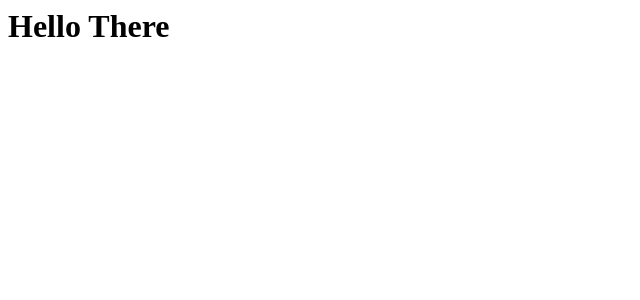
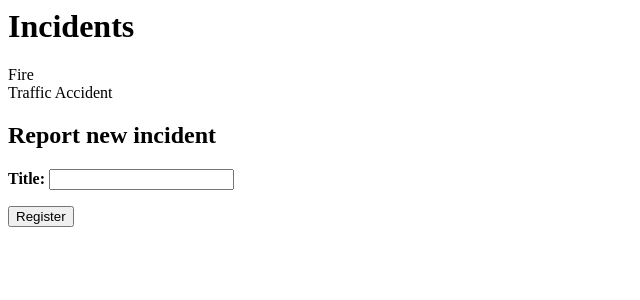
Before and after one commit to jhannes/event-sourced-websockets, a React (Vite) app in the folder frontend/: page / in a window 1280 px wide. Shown: the top 300 px of the page, without its empty margins (0-640 px from the left). Built offline with nearby package versions, Linux system fonts and the light colour scheme.

Commit message:
show incidents in frontend

```diff
--- a/frontend/src/main.tsx
+++ b/frontend/src/main.tsx
@@ -1,4 +1,5 @@
 import * as React from "react";
 import { createRoot } from "react-dom/client";
+import { Application } from "./modules/app/application";
 
-createRoot(document.getElementById("app")!).render(<h1>Hello There</h1>);
+createRoot(document.getElementById("app")!).render(<Application />);
--- /dev/null
+++ b/frontend/src/modules/app/application.tsx
@@ -0,0 +1,53 @@
+import * as React from "react";
+import { useEffect, useState } from "react";
+import { z } from "zod";
+import { v4 as uuidv4 } from "uuid";
+
+const Incident = z.object({
+  id: z.string(),
+  title: z.string(),
+  priority: z.optional(z.enum(["HIGH", "MEDIUM", "LOW"])),
+});
+
+type Incident = z.infer<typeof Incident>;
+
+async function time(number: number) {
+  return new Promise((resolve) => setTimeout(resolve, number));
+}
+
+export function Application() {
+  const [incidents, setIncidents] = useState<Incident[]>([]);
+
+  useEffect(() => {
+    (async () => {
+      await time(1000);
+      setIncidents([
+        { id: uuidv4(), title: "Fire" },
+        { id: uuidv4(), title: "Traffic Accident" },
+      ]);
+    })();
+  }, []);
+
+  return (
+    <>
+      <h1>Incidents</h1>
+      {incidents.map(({ id, title }) => (
+        <div key={id}>{title}</div>
+      ))}
+
+      <h2>Report new incident</h2>
+
+      <form>
+        <p>
+          <label>
+            <strong>Title: </strong>
+            <input required />
+          </label>
+        </p>
+        <p>
+          <button>Register</button>
+        </p>
+      </form>
+    </>
+  );
+}
--- a/package.json
+++ b/package.json
@@ -15,5 +15,9 @@
     "husky": "^9.1.7",
     "prettier": "^3.5.3",
     "typescript": "^5.8.3"
+  },
+  "dependencies": {
+    "uuid": "^11.1.0",
+    "zod": "^3.24.3"
   }
 }
```
Also changed, not shown: 1 other file (tests, documents, lock files or other folders).
